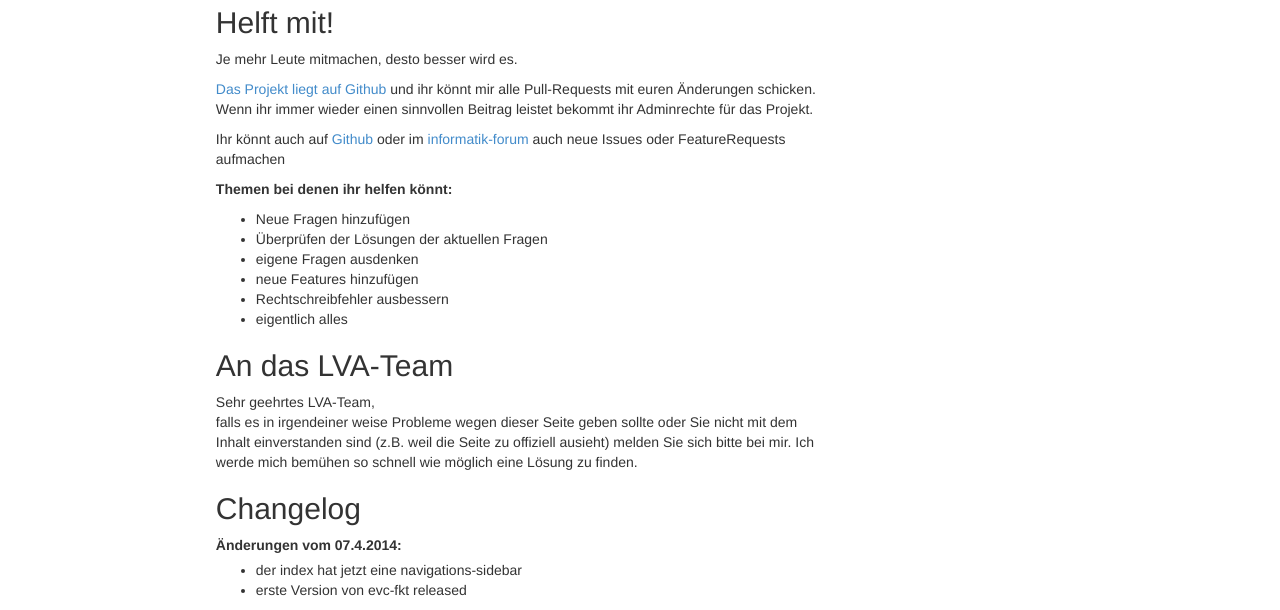
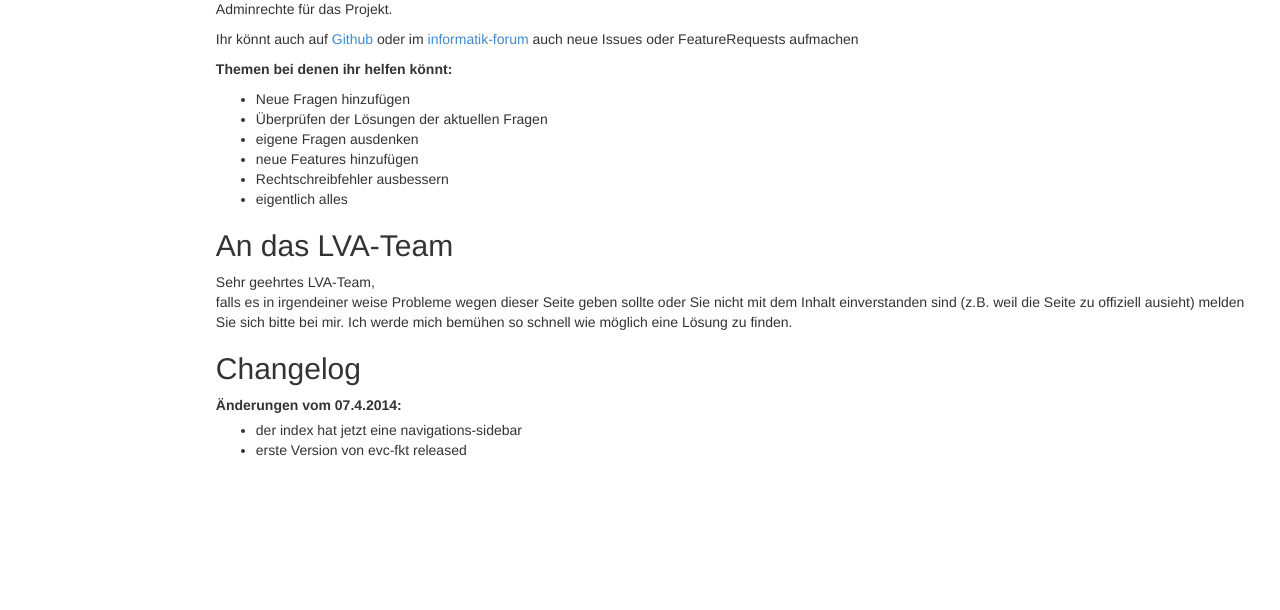
Before and after one commit to Szuuuken/evc, a plain HTML site: page index.html in a window 1280 px wide. Shown: the part 731-1341 px from the top of the page. After the commit the page ends 1201 px from the top, so only its background shows below. Drawn offline with Linux system fonts and the light colour scheme.

Commit message:
responsive index?

```diff
--- a/index.html
+++ b/index.html
@@ -16,7 +16,7 @@
 			<h1 class="text-center">EVC-FKT</h1>
 			<p class="text-center">Der <b>E</b>inführung in <b>V</b>isual <b>C</b>omputung - <b>F</b>ragen<b>K</b>atalog <b>T</b>rainer<br/>(Unofficial)</p>
 		</div>
-
+		<div class="fulid-container">
 		<div id="content" class="row">
 	  		<div class="col-md-2">
 				<div id="sidebar_box" class="list-group bs-sidenav">
@@ -28,7 +28,7 @@
 				</div>
 			</div>
 
-		<div class="col-md-6">
+		<div class="col-md-10">
 			<h2 id="evc_wtf">EVC-FKT? WTF?!</h2>
 
 			<p>Um für EVC besser lernen zu können habe ich mir gedacht ich erstelle eine EVC-Lernseite. Da in EVC jede Menge MC-Fragen und Lückentexte zu den Tests kommen, konzentriere ich mich als erstes auf genau diese. Die Rechenbeispiele werde ich später vielleicht einmal einbauen.</p>
@@ -71,5 +71,6 @@
 				<li>erste Version von evc-fkt released</li>
 			</ul>
 		</div>
+		</div>
 	</body>
 </html>
```
